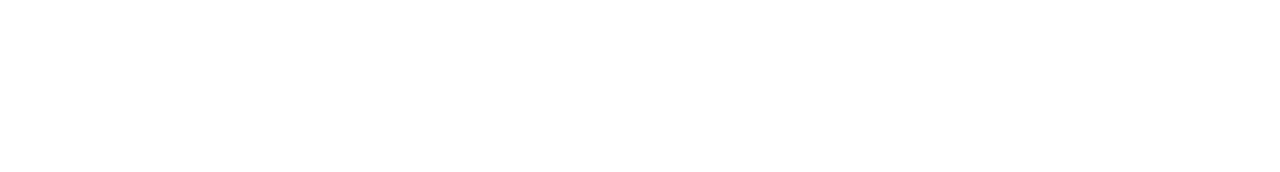
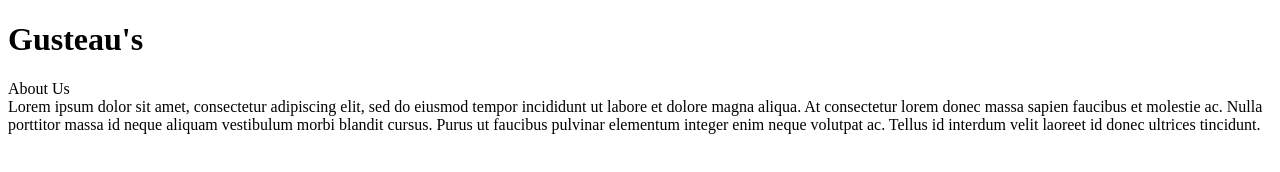
Before and after one commit to Hvbert1/restaurant-page, a website built with webpack: page dist/index.html in a window 1280 px wide. Built offline with nearby package versions, Linux system fonts and the light colour scheme.

Commit message:
add home-page info

```diff
--- a/src/index.js
+++ b/src/index.js
@@ -0,0 +1,17 @@
+console.log('test');
+
+const heading = document.createElement("h1");
+const main = document.createElement("div");
+const mainHeading = document.createElement("div");
+const mainContent = document.createElement("div");
+
+main.id = "main";
+heading.innerHTML = "Gusteau's";
+mainHeading.innerHTML = "About Us"
+mainContent.innerHTML = "Lorem ipsum dolor sit amet, consectetur adipiscing elit, sed do eiusmod tempor incididunt ut labore et dolore magna aliqua. At consectetur lorem donec massa sapien faucibus et molestie ac. Nulla porttitor massa id neque aliquam vestibulum morbi blandit cursus. Purus ut faucibus pulvinar elementum integer enim neque volutpat ac. Tellus id interdum velit laoreet id donec ultrices tincidunt."
+
+document.getElementById("content").appendChild(heading);
+document.getElementById("content").appendChild(main);
+
+document.getElementById("main").appendChild(mainHeading);
+document.getElementById("main").appendChild(mainContent);
```
Also changed, not shown: dist/index.html, dist/main.js.
